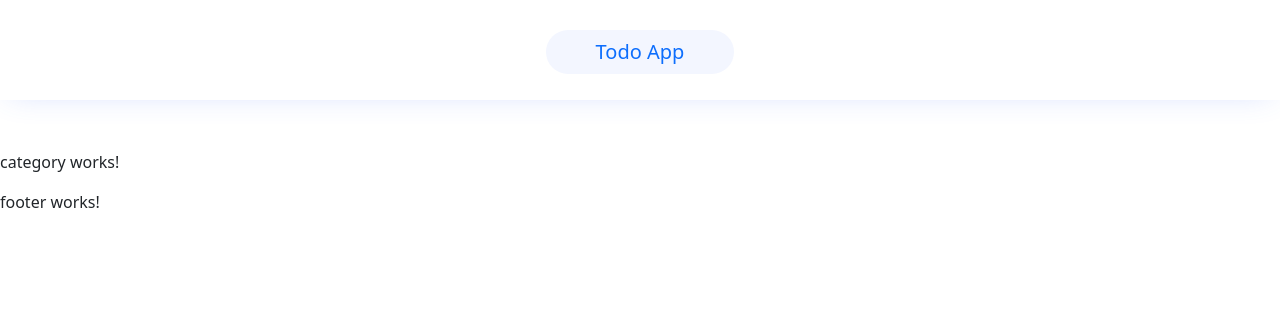
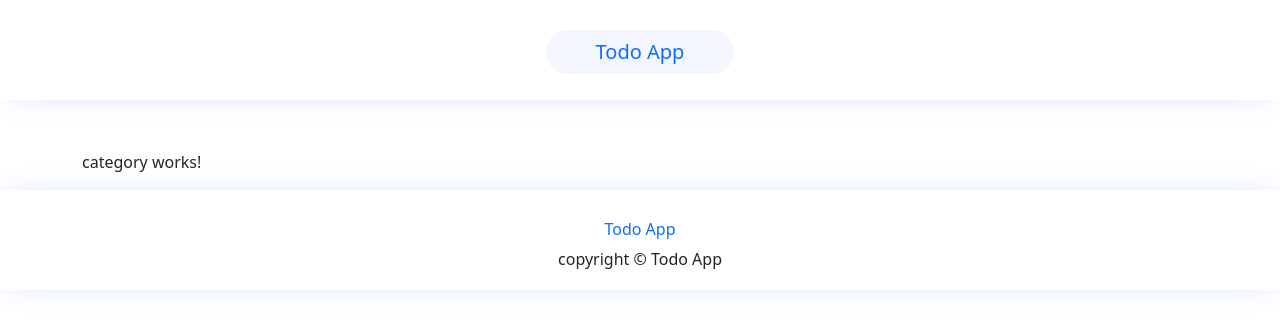
Before and after one commit to Kr-Ivanov/todo, an Angular app: page / in a window 1280 px wide. Shown: the top 332 px of the page. Built offline with nearby package versions, Linux system fonts and the light colour scheme.

Commit message:
'master'

```diff
--- a/src/app/app.component.html
+++ b/src/app/app.component.html
@@ -1,3 +1,5 @@
 <app-navbar></app-navbar>
-<router-outlet></router-outlet>
+<div class="container">
+    <router-outlet></router-outlet>
+</div>
 <app-footer></app-footer>
--- a/src/app/layouts/footer/footer.component.css
+++ b/src/app/layouts/footer/footer.component.css
@@ -0,0 +1,7 @@
+footer{
+    height: 100px;
+    padding-top: 30px;
+    padding-bottom: 20px;
+    margin-bottom: 50px;
+    box-shadow: 0px 0px 33px -10px rgba(71, 114, 254, 0.3);
+}
--- a/src/app/layouts/footer/footer.component.html
+++ b/src/app/layouts/footer/footer.component.html
@@ -1 +1,12 @@
-<p>footer works!</p>
+<footer>
+    <div class="container">
+        <div class="row justify-content-md-center">
+            <div class="col-md-auto text-center">
+                <h6 class="text-primary brand">
+                    Todo App
+                </h6>
+                <p>copyright &copy; Todo App</p>
+            </div>
+        </div>
+    </div>
+</footer>
```
